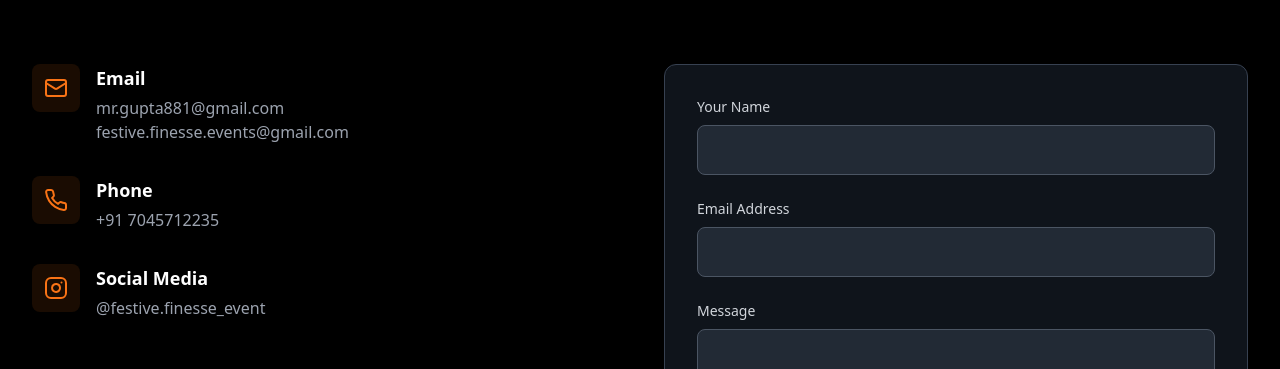
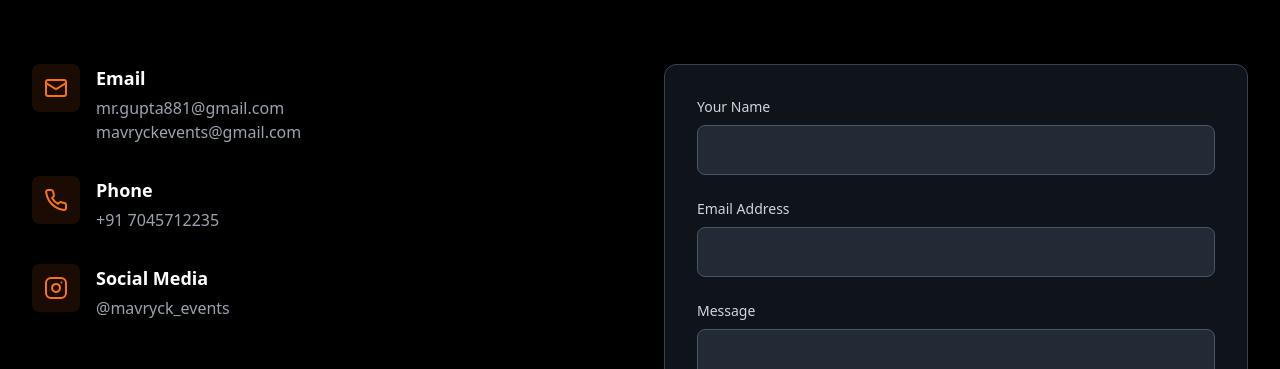
Before and after one commit to VimalChaudhary07/mavryck-events, a React (Vite) app: page / in a window 1280 px wide. Shown: the part 2460-2829 px from the top of the page. Built offline with nearby package versions, Linux system fonts and the light colour scheme.

Commit message:
Updated the contact info in Contact.tsx

```diff
--- a/src/components/Contact.tsx
+++ b/src/components/Contact.tsx
@@ -70,7 +70,7 @@
                   mr.gupta881@gmail.com
                 </a>
                 <a href="mailto:festive.finesse.events@gmail.com" className="text-gray-400 hover:text-orange-500 transition-colors block">
-                  festive.finesse.events@gmail.com
+                  mavryckevents@gmail.com
                 </a>
               </div>
             </motion.div>
@@ -106,12 +106,12 @@
               <div>
                 <h3 className="text-lg font-semibold text-white mb-1">Social Media</h3>
                 <a
-                  href="https://instagram.com/festive.finesse_event"
+                  href="https://www.instagram.com/mavryck_events"
                   target="_blank"
                   rel="noopener noreferrer"
                   className="text-gray-400 hover:text-orange-500 transition-colors"
                 >
-                  @festive.finesse_event
+                  @mavryck_events
                 </a>
               </div>
             </motion.div>
```
